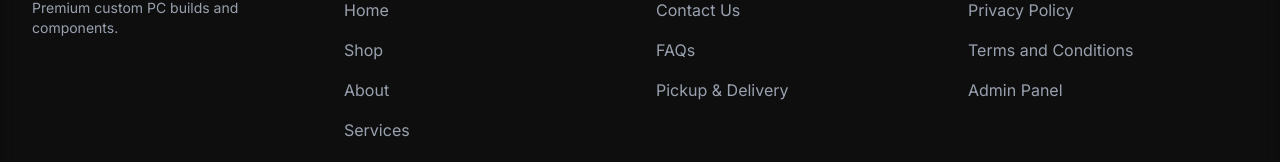
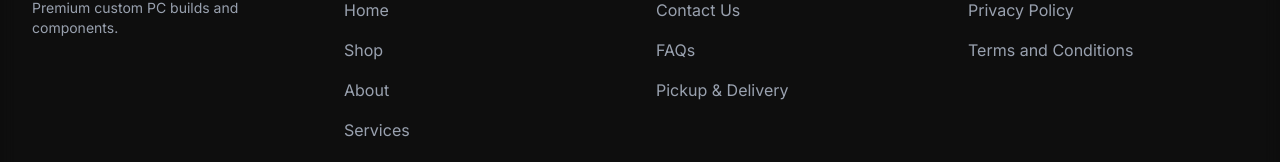
Before and after one commit to Turning-Solutions/omniwareWeb, a Next.js app in the folder client/: page /login in a window 1280 px wide. Shown: the part 927-1089 px from the top of the page. Built offline with nearby package versions, Linux system fonts and the light colour scheme; no server answers.

Commit message:
Update Footer.tsx

```diff
--- a/client/components/Footer.tsx
+++ b/client/components/Footer.tsx
@@ -131,12 +131,6 @@ export default function Footer() {
                                     Terms and Conditions
                                 </Link>
                             </li>
-                            {/* Only admin entry point */}
-                            <li>
-                                <Link href="/admin" className="text-base text-gray-400 hover:text-white">
-                                    Admin Panel
-                                </Link>
-                            </li>
                         </ul>
                     </div>
                 </div>
```
